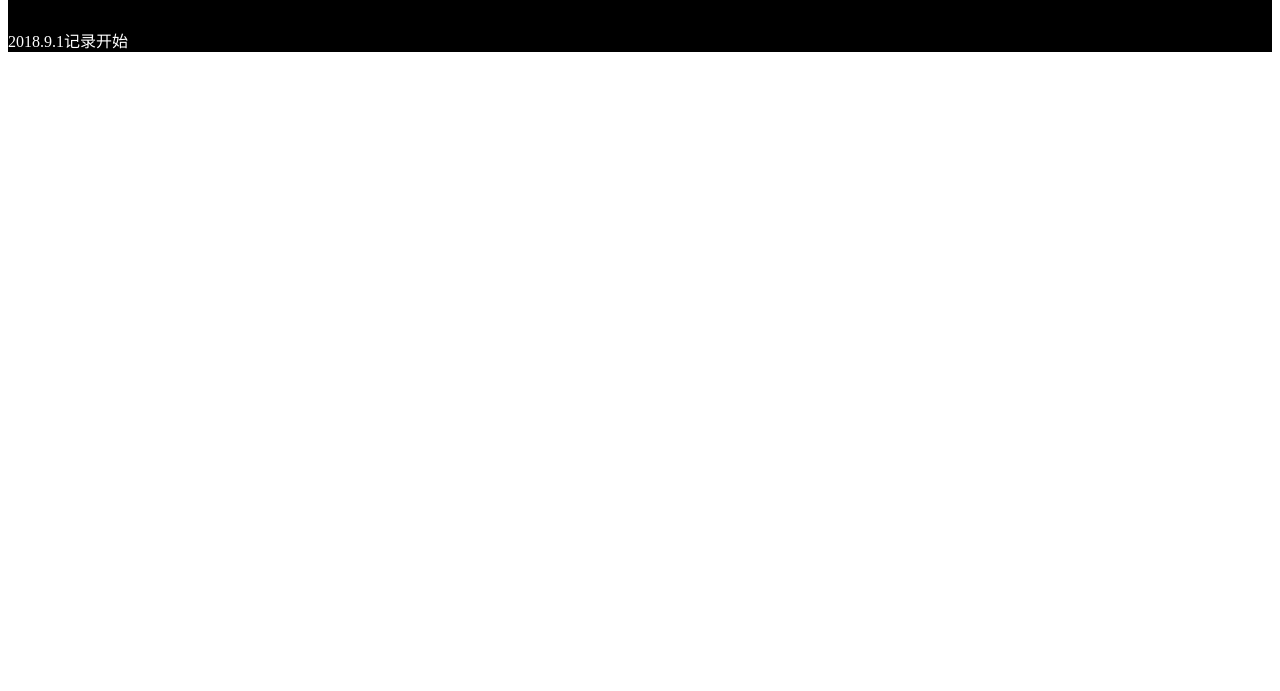
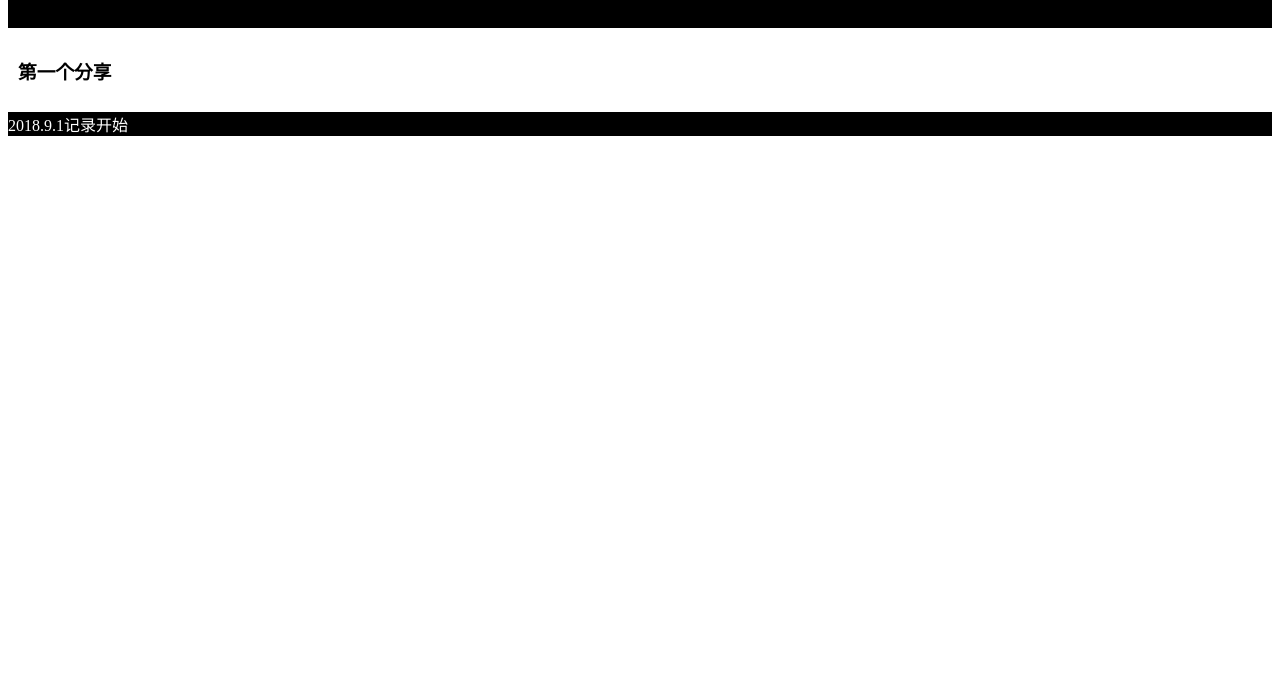
Before and after one commit to jineng/jineng, a plain HTML site: page index.html in a window 1280 px wide. Shown: the part 109-800 px from the top of the page. Drawn offline with Linux system fonts and the light colour scheme.

Commit message:
Update index.html

```diff
--- a/index.html
+++ b/index.html
@@ -12,7 +12,10 @@
 	width:350px;
 	float:center;
 	padding:10px;
-	background-image:
+	<video width="350" height="250" controls="controls">
+	<source src="" type="video/ogg">
+	<source src="" type="video/mp4">
+	</video>
 
 
 }
@@ -27,9 +30,14 @@
 </head>
 <body>
 
-	<div id="header">
-	<h1>我的技能修炼记录</h1>
+<div id="header">
+<h1>我的技能修炼记录</h1>
+</div>
+
+<div id="section">
+<h3>第一个分享</h3>
 	</div>
+
 
 <div id="footer">
 2018.9.1记录开始
```
